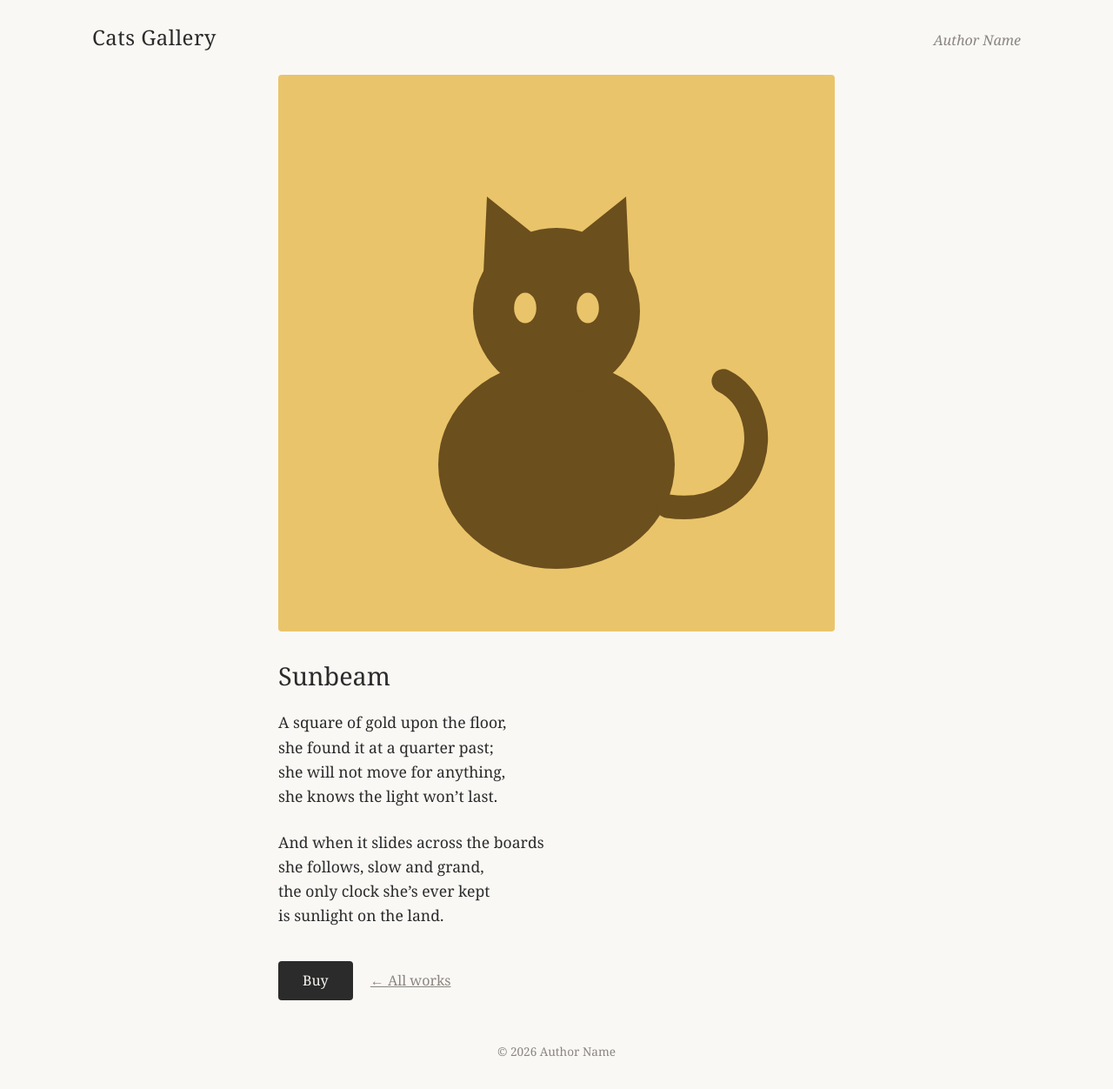
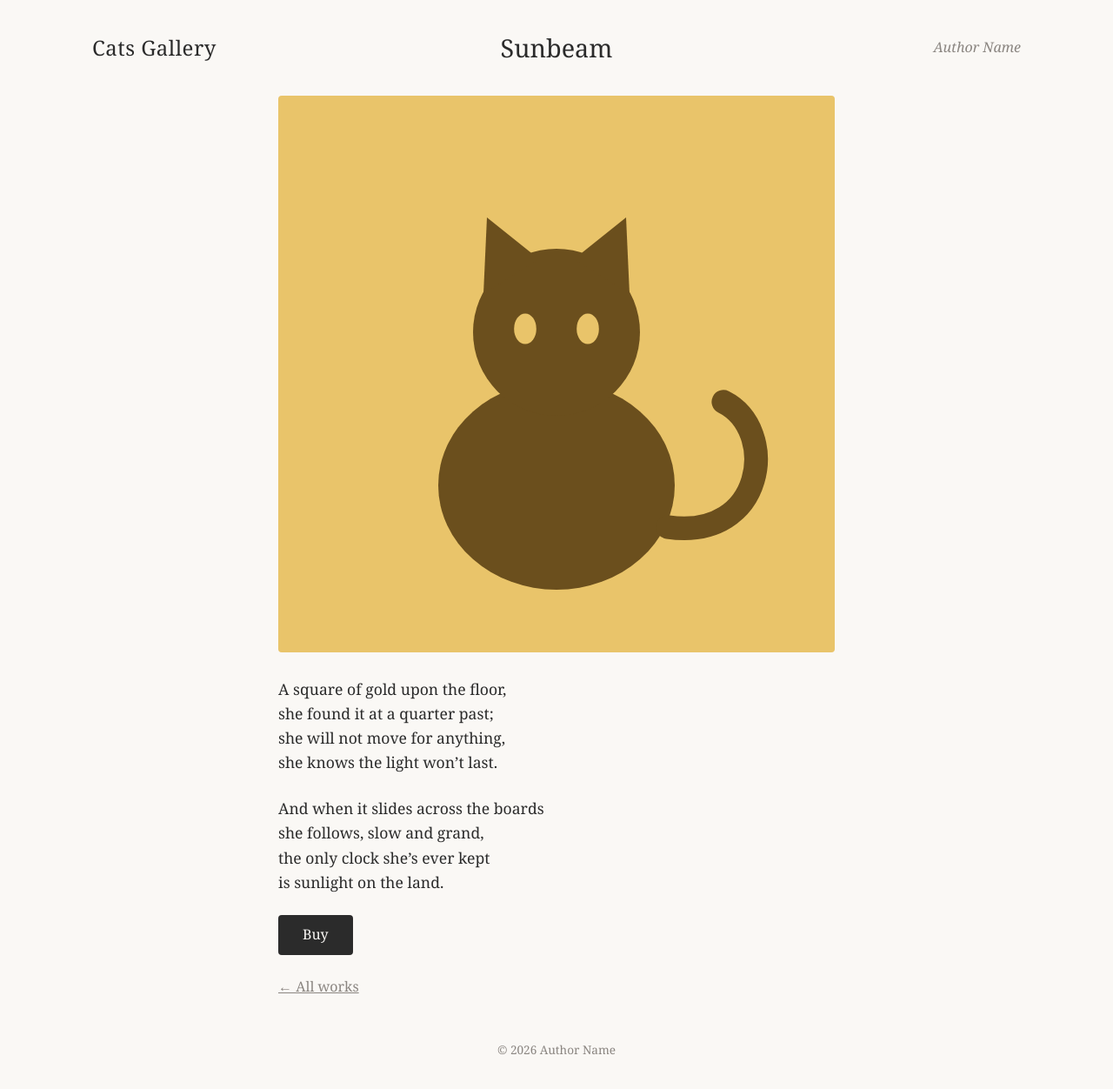
Before and after one commit to artemonre/CatsGallery, a Jekyll site: the page built from _works/sunbeam.md, in a window 1280 px wide. Shown: the whole page at 87% size. Built offline with Jekyll 4.4.1, drawn with Linux system fonts in a browser that asks for light colours.

Commit message:
Show work title in header with sold stamp; add Buy toggle
Co-Authored-By: Claude Opus 5.5 <noreply@anthropic.com>

```diff
--- a/_layouts/default.html
+++ b/_layouts/default.html
@@ -10,6 +10,12 @@
 <body>
   <header class="site-header">
     <a href="{{ '/' | relative_url }}" class="site-title">{{ site.title }}</a>
+    {% if page.collection == "works" %}
+    <h1 class="work-title">
+      {{ page.title }}
+      {% if page.sold %}<span class="stamp">Sold</span>{% endif %}
+    </h1>
+    {% endif %}
     <span class="site-author">{{ site.author }}</span>
   </header>
   <main>
--- a/_layouts/work.html
+++ b/_layouts/work.html
@@ -3,12 +3,16 @@ layout: default
 ---
 <article class="work">
   <img class="work-image" src="{{ page.image | relative_url }}" alt="{{ page.title }}">
-  <h1 class="work-title">{{ page.title }}{% if page.sold %} <span class="badge">Sold</span>{% endif %}</h1>
   <div class="poem">
     {{ content }}
   </div>
-  {% unless page.sold %}{% if page.buy_url %}
-  <a class="buy" href="{{ page.buy_url }}">Buy</a>
-  {% endif %}{% endunless %}
+  {% unless page.sold %}
+  <details class="more">
+    <summary class="button">Buy</summary>
+    <div class="more-content">
+      <p>Purchase details coming soon.</p>
+    </div>
+  </details>
+  {% endunless %}
   <a class="back" href="{{ '/' | relative_url }}">← All works</a>
 </article>
--- a/_works/sunbeam.md
+++ b/_works/sunbeam.md
@@ -2,7 +2,6 @@
 title: Sunbeam
 image: /images/sunbeam.svg
 order: 1
-buy_url: "#"
 ---
 
 A square of gold upon the floor,
--- a/assets/style.css
+++ b/assets/style.css
@@ -3,9 +3,10 @@
   --text: #2b2b2b;
   --muted: #8a8580;
   --line: #e6e1da;
+  --stamp: #c0392b;
 }
 @media (prefers-color-scheme: dark) {
-  :root { --bg: #1c1b1a; --text: #e8e4de; --muted: #9a948c; --line: #34312e; }
+  :root { --bg: #1c1b1a; --text: #e8e4de; --muted: #9a948c; --line: #34312e; --stamp: #e8604c; }
 }
 * { box-sizing: border-box; }
 body {
@@ -19,11 +20,11 @@ a { color: inherit; }
 main { max-width: 1100px; margin: 0 auto; padding: 0 16px; }
 
 .site-header {
-  display: flex; flex-wrap: wrap; align-items: baseline; justify-content: space-between; gap: 4px 16px;
+  display: grid; grid-template-columns: 1fr auto 1fr; align-items: center; gap: 8px 16px;
   max-width: 1100px; margin: 0 auto; padding: 24px 16px;
 }
 .site-title { font-size: 1.5rem; text-decoration: none; letter-spacing: .02em; }
-.site-author { color: var(--muted); font-style: italic; }
+.site-author { grid-column: 3; justify-self: end; color: var(--muted); font-style: italic; }
 .site-footer { text-align: center; color: var(--muted); font-size: .85rem; padding: 48px 16px 32px; }
 
 .gallery {
@@ -41,16 +42,32 @@ main { max-width: 1100px; margin: 0 auto; padding: 0 16px; }
 
 .work { max-width: 640px; margin: 0 auto; }
 .work-image { display: block; width: 100%; height: auto; border-radius: 4px; }
-.work-title { font-weight: normal; font-size: 1.8rem; margin: 28px 0 16px; }
+.work-title {
+  grid-column: 2; position: relative; margin: 0; padding: 8px 0;
+  font-weight: normal; font-size: 1.8rem; text-align: center;
+}
+.stamp {
+  position: absolute; left: 50%; top: 50%;
+  transform: translate(-50%, -50%) rotate(-12deg);
+  padding: 2px 14px; border: 3px solid var(--stamp); border-radius: 6px;
+  color: var(--stamp); font-family: sans-serif; font-weight: bold; font-size: 1.4rem;
+  letter-spacing: .15em; text-transform: uppercase; white-space: nowrap;
+  opacity: .85; pointer-events: none;
+}
+@media (max-width: 600px) {
+  .site-header { grid-template-columns: 1fr auto; }
+  .site-author { grid-column: 2; }
+  .work-title { grid-column: 1 / -1; grid-row: 2; }
+}
+.poem { margin-top: 28px; }
 .poem p { white-space: pre-line; margin: 0 0 1.4em; font-size: 1.1rem; }
 .back { display: inline-block; margin-top: 24px; color: var(--muted); }
 
-.badge {
-  display: inline-block; vertical-align: middle; margin-left: 8px; padding: 2px 10px;
-  font-size: .8rem; letter-spacing: .08em; text-transform: uppercase;
-  border: 1px solid var(--muted); border-radius: 999px; color: var(--muted);
+
+.more summary { list-style: none; }
+.more summary::-webkit-details-marker { display: none; }
+.button {
+  display: inline-block; padding: 10px 28px; cursor: pointer;
+  background: var(--text); color: var(--bg); border-radius: 4px;
 }
-.buy {
-  display: inline-block; margin: 8px 16px 0 0; padding: 10px 28px;
-  background: var(--text); color: var(--bg); text-decoration: none; border-radius: 4px;
-}
+.more-content { padding: 12px 0 0; }
```
Also changed, not shown: _works/the-window.md (+0 -1 lines), README.md.
